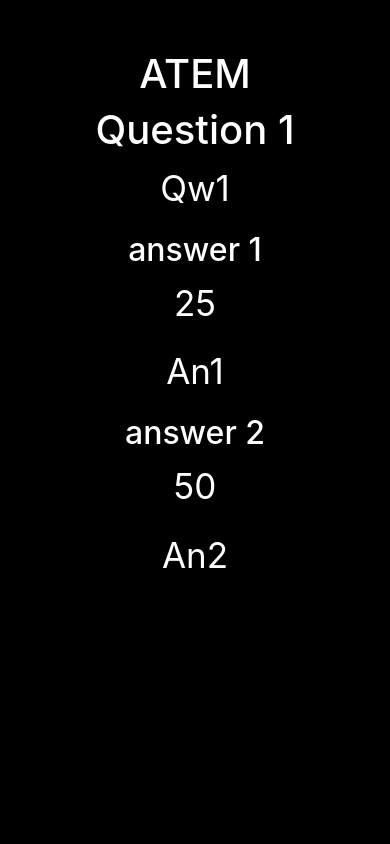
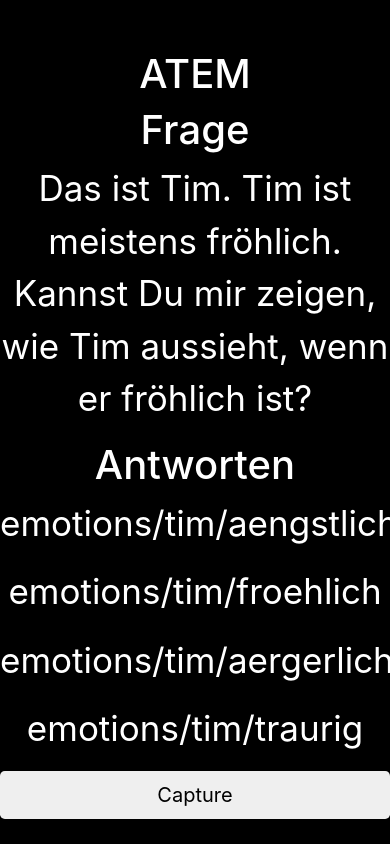
Before and after one commit to appehealth/ATEM-test, a website: page www/index.html at #/comp1 in a window 390 px wide. Drawn offline with Linux system fonts and the light colour scheme; some packages are replaced by stand-ins of ours.

Commit message:
komponente 1 view neue struktur

```diff
--- a/www/js/controllers.js
+++ b/www/js/controllers.js
@@ -5,12 +5,24 @@ angular.module('App.controllers', [])
         }])
 
     .controller('Comp1Ctrl', ['$scope', '$http', function ($scope, $http) {
+             var allQuestions = [];
+             var iter = 0;
              $scope.questions = [];
               $http
                 .get("json/comp1.json")
                 .then(function(response){
                   $scope.questions = response.data.questions;
+                  allQuestions = response.data.questions;
+                  $scope.currentQuestion = allQuestions[iter];
                 });
+
+              $scope.naechsteFrage = function(){
+                if(iter < 1){
+                    iter = iter + 1;
+                    $scope.currentQuestion = allQuestions[iter];
+                }
+                else alert("Letzte Frage erreicht");
+              };
 
         }])
 
--- a/www/js/services.js
+++ b/www/js/services.js
@@ -33,4 +33,6 @@ angular.module('App.services', [])
             }
         };
     });
+
+
     ;
--- a/www/json/comp1.json
+++ b/www/json/comp1.json
@@ -1,46 +1,22 @@
 {
   "questions": [
     {
-      "question": "Qw1",
+      "question": "Das ist Tim. Tim ist meistens fröhlich. Kannst Du mir zeigen, wie Tim aussieht, wenn er fröhlich ist?",
       "answers": [
-        {
-          "answers": "An1",
-          "value": 25
-        },
-        {
-          "answers": "An2",
-          "value": 50
-        },
-        {
-          "answers": "An3",
-          "value": 75
-        },
-        {
-          "answers": "An4",
-          "value": 100
-        }
-      ]
+        "emotions/tim/aengstlich",
+        "emotions/tim/froehlich",
+        "emotions/tim/aergerlich",
+        "emotions/tim/traurig"
+        ]
     },
     {
-      "question": "Qw2",
+      "question": "Das ist Tim. Tim ist meistens fröhlich. Kannst Du mir zeigen, wie Tim aussieht, wenn er fröhlich ist?",
       "answers": [
-        {
-          "answers": "An1",
-          "value": 25
-        },
-        {
-          "answers": "An2",
-          "value": 50
-        },
-        {
-          "answers": "An3",
-          "value": 75
-        },
-        {
-          "answers": "An4",
-          "value": 100
-        }
-      ]
-    }
+        "emotions/ali/traurig",
+        "emotions/ali/ueberrascht",
+        "emotions/ali/ekelnd",
+        "emotions/ali/aergerlich"
+        ]
+       }
   ]
 }
--- a/www/views/comp1.html
+++ b/www/views/comp1.html
@@ -1,8 +1,9 @@
-<h1>Question 1</h1>
-<p>{{questions[0].question}}</p>
-<h2>answer 1</h2>
-<p>{{questions[0].answers[0].value}}</p>
-<p>{{questions[0].answers[0].answers}}</p>
-<h2>answer 2</h2>
-<p>{{questions[0].answers[1].value}}</p>
-<p>{{questions[0].answers[1].answers}}</p>
+<h1>Frage</h1>
+<p>{{currentQuestion.question}}</p>
+<h1>Antworten</h1>
+<p>{{currentQuestion.answers[0]}}</p>
+<p>{{currentQuestion.answers[1]}}</p>
+<p>{{currentQuestion.answers[2]}}</p>
+<p>{{currentQuestion.answers[3]}}</p>
+
+<button class="btn btn-default btn-lg btn-block verticalCentre" ng-click="naechsteFrage()" >Capture</button>
```
